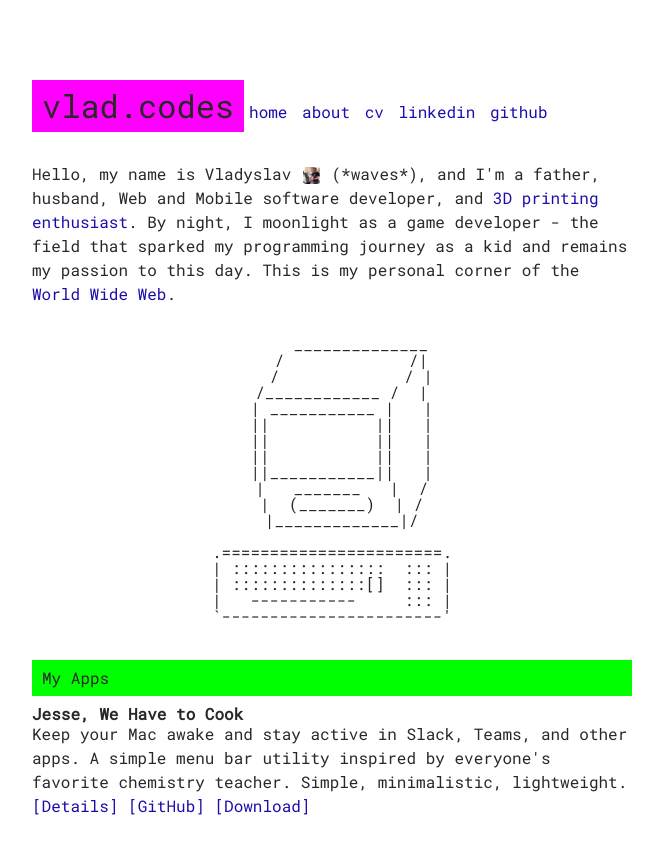
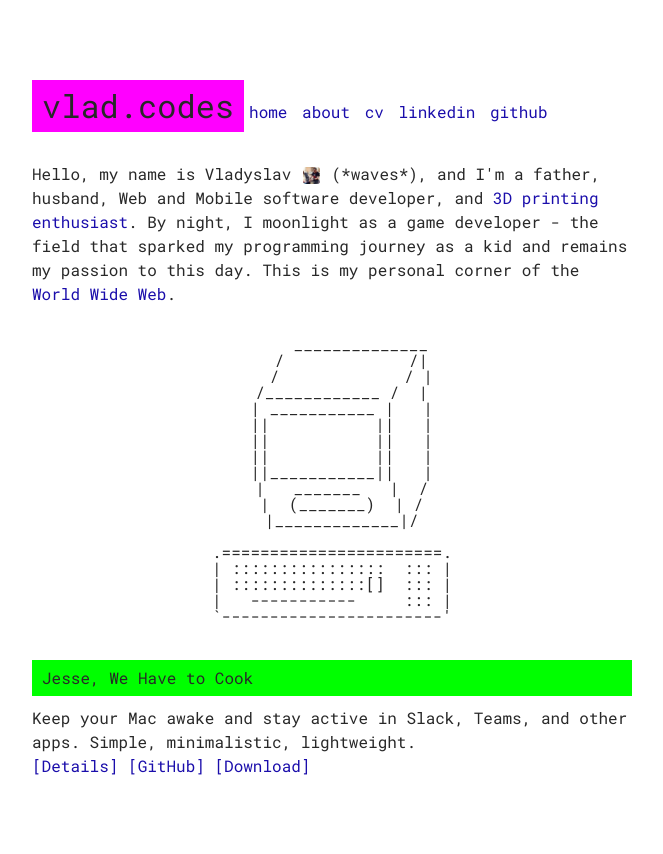
Before and after one commit to vshvedov/vladcodes, a Jekyll site: the page built from index.html, in a window 1280 px wide. Shown: the top 854 px of the page, without its empty margins (308-971 px from the left). Built offline with Jekyll 4.4.1, drawn with Linux system fonts in a browser that asks for light colours.

Commit message:
Refactor app section in index.html: change app title to a header and simplify description for clarity.

```diff
--- a/index.html
+++ b/index.html
@@ -32,10 +32,9 @@ layout: default
 `-----------------------'
     </pre>
 
-    <h2>My Apps</h2>
     <div class="app-item">
-      <b>Jesse, We Have to Cook</b>
-      <p>Keep your Mac awake and stay active in Slack, Teams, and other apps. A simple menu bar utility inspired by everyone's favorite chemistry teacher. Simple, minimalistic, lightweight.</p>
+      <h2>Jesse, We Have to Cook</h2>
+      <p>Keep your Mac awake and stay active in Slack, Teams, and other apps. Simple, minimalistic, lightweight.</p>
       <p>
         <a href="/jessewehavetocook">[Details]</a>
         <a href="https://github.com/vshvedov/JesseWeHaveToCook" target="_blank">[GitHub]</a>
```
Also changed, not shown: 1 other file.
